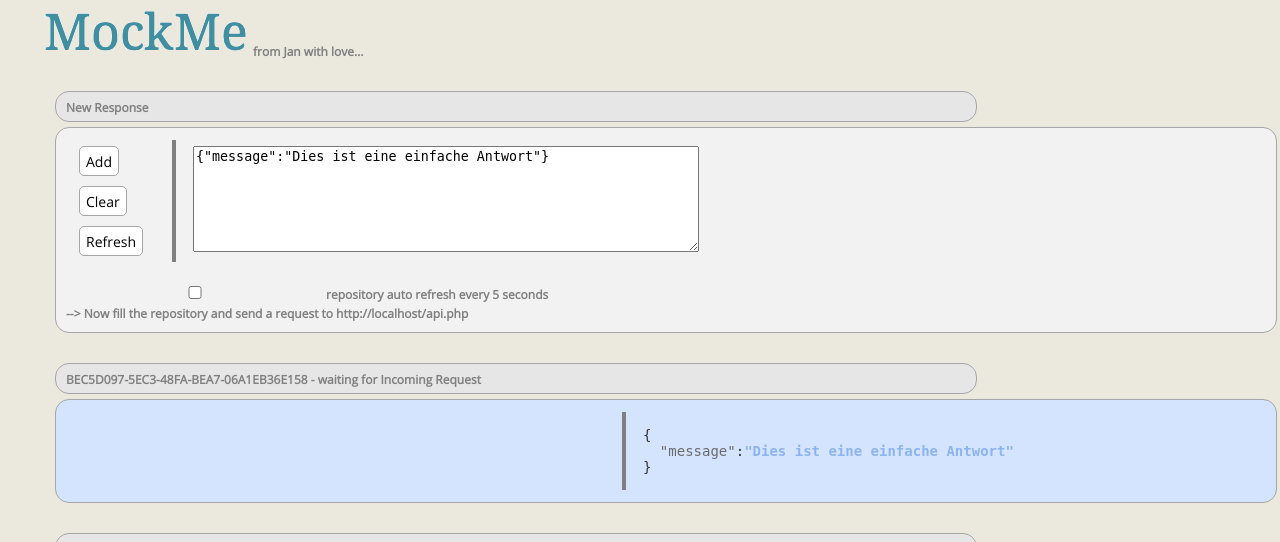
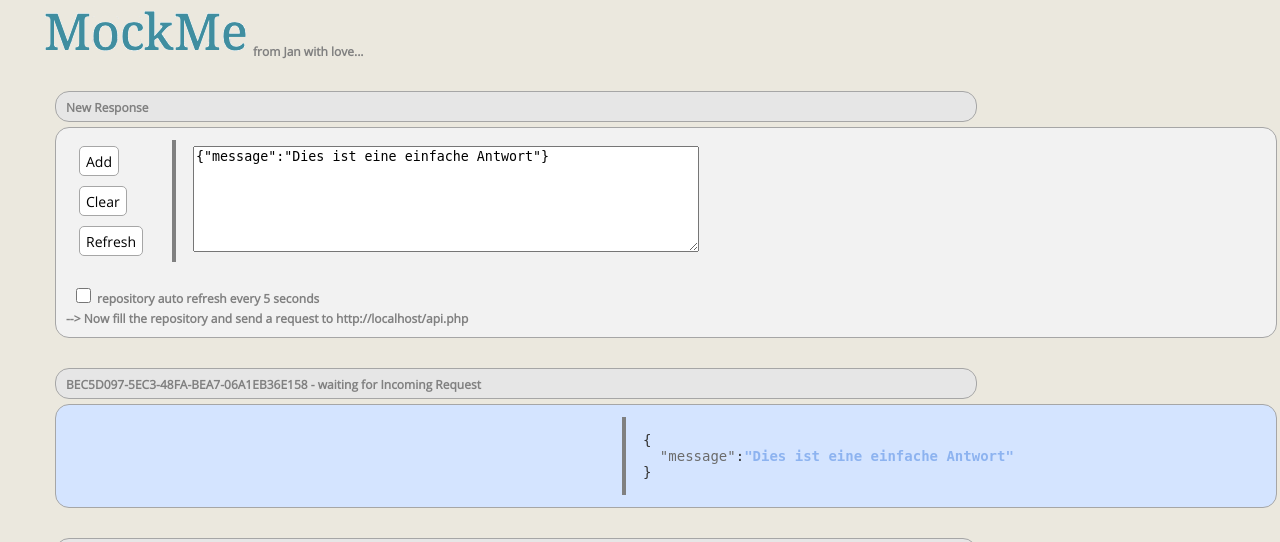
Before and after one commit to datjan/testing-php-mockme, a PHP site: page / in a window 1280 px wide. Shown: the top 542 px of the page. Run offline with PHP 8.4, Linux system fonts and the light colour scheme.

Commit message:
Update style.css
Implement style for checkbox

```diff
--- a/style.css
+++ b/style.css
@@ -169,3 +169,19 @@ strong
 	border-radius:5px;
 	cursor: pointer;
 }
+
+.form_checkbox
+{
+        height:15px;
+        width:15px;
+	line-height:15px;
+	background-color: #fff;
+        font-family: 'Open Sans', sans-serif;
+        font-size:14px;
+	margin-top:5px;
+        margin-left:10px;
+	margin-bottom:5px;
+        border: 1px solid #a6a6a6;
+	border-radius:5px;
+	cursor: pointer;
+}
```
